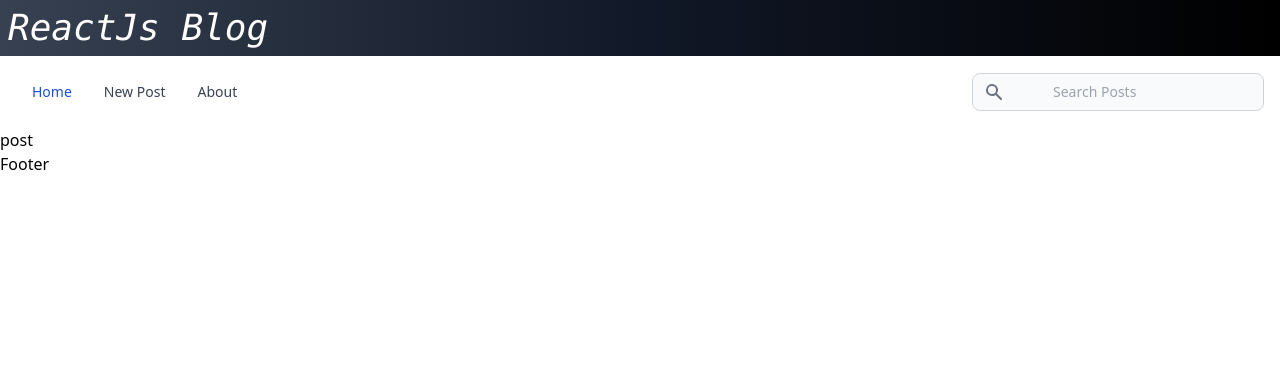
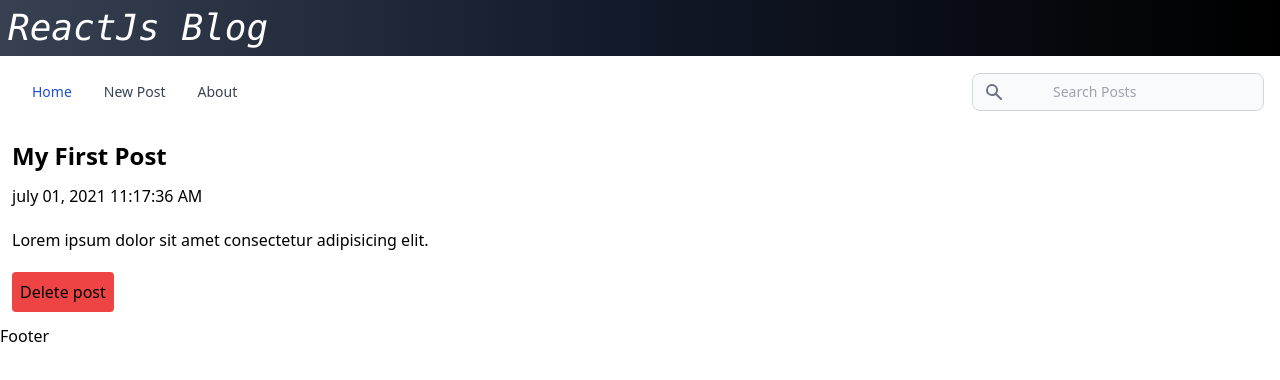
Before and after one commit to abdulvahidkp/reactjs-blog-application, a React (Vite) app: page /post/1 in a window 1280 px wide. Shown: the top 380 px of the page. Built offline with nearby package versions, Linux system fonts and the light colour scheme.

Commit message:
single blog page done

```diff
--- a/src/App.jsx
+++ b/src/App.jsx
@@ -1,4 +1,4 @@
-import { Routes, Route } from "react-router-dom";
+import { Routes, Route, useNavigate } from "react-router-dom";
 import { useState, useEffect } from "react";
 
 import Header from "./components/Header";
@@ -57,14 +57,21 @@ export default function App() {
   ]);
   const [search, setSearch] = useState("");
 
+  const navigate = useNavigate();
+  const handleDelete = (id) => {
+    const postLists = posts.filter((post)=>post.id != id);
+    setPosts(postLists)
+    navigate            ('/')
+  }
+
   return (
     <div>
       <Header title={"ReactJs Blog"} />
       <Navbar search={search} setSearch={setSearch} />
       <Routes>
         <Route exact path="/" element={<Home posts={posts} />} />
+        <Route exact path="/post/:id" element={<OnePostPage posts={posts} handleDelete={handleDelete} />} />
         <Route exact path="/newPost" element={<NewPost />} />
-        <Route exact path="/post/:id" element={<OnePostPage />} />
         <Route exact path="/about" element={<About />} />
         <Route exact path="*" element={<Missing />} />
       </Routes>
--- a/src/pages/PostPage.jsx
+++ b/src/pages/PostPage.jsx
@@ -1,10 +1,32 @@
-import React from 'react'
+import React from "react";
+import { useParams, Link } from "react-router-dom";
 
-function OnePostPage() {
+function OnePostPage({ posts, handleDelete }) {
+  //useParams() is using for taking value from router params
+  const { id } = useParams();
+  const post = posts.find((post) => post.id.toString() === id);
   return (
-    <div>
-        post
-    </div>
+    <main className="">
+        <article className="m-3 ">
+              {post &&
+                <>
+                  <h2 className="postTitle font-bold capitalize text-2xl">{post.title}</h2>
+                  <p className="postDate mt-3">{post.datetime}</p>
+                  <p className="postBody mt-5">{post.body}</p>
+                  <button className="deletButton bg-red-500 rounded p-2 hover:bg-red-600 mt-5" onClick={()=>handleDelete(id)}>
+                    Delete post
+                  </button>
+                </>
+              }
+              {!post &&
+                <>
+                  <h2 className="text-red-500 text-4xl text-center mt-5">Post not found</h2>
+                  <p className="text-center">Well, that's dissapointing.</p>
+                  <p className="hover:underline text-center mt-5"><Link to='/'>Visit out Homepage</Link></p>
+                </>
+              }
+        </article>
+    </main>
   )
 }
 
```
